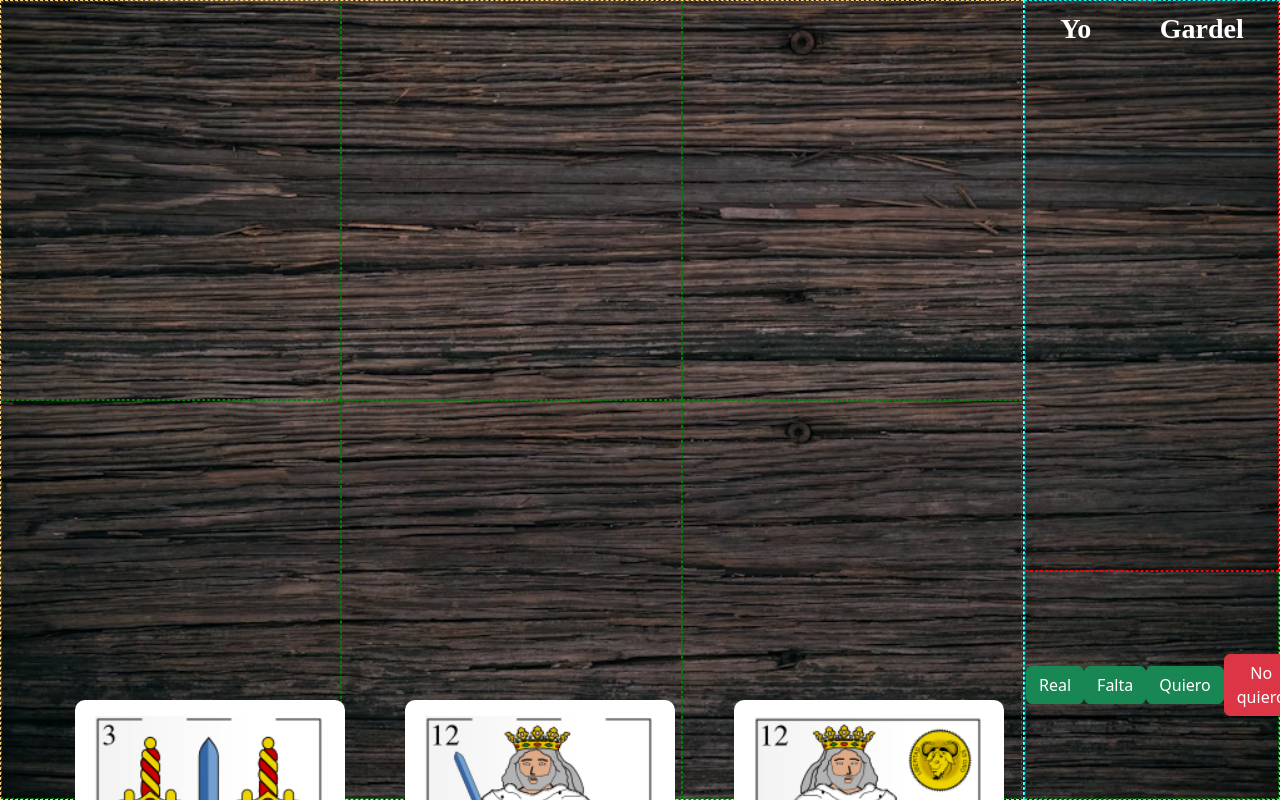
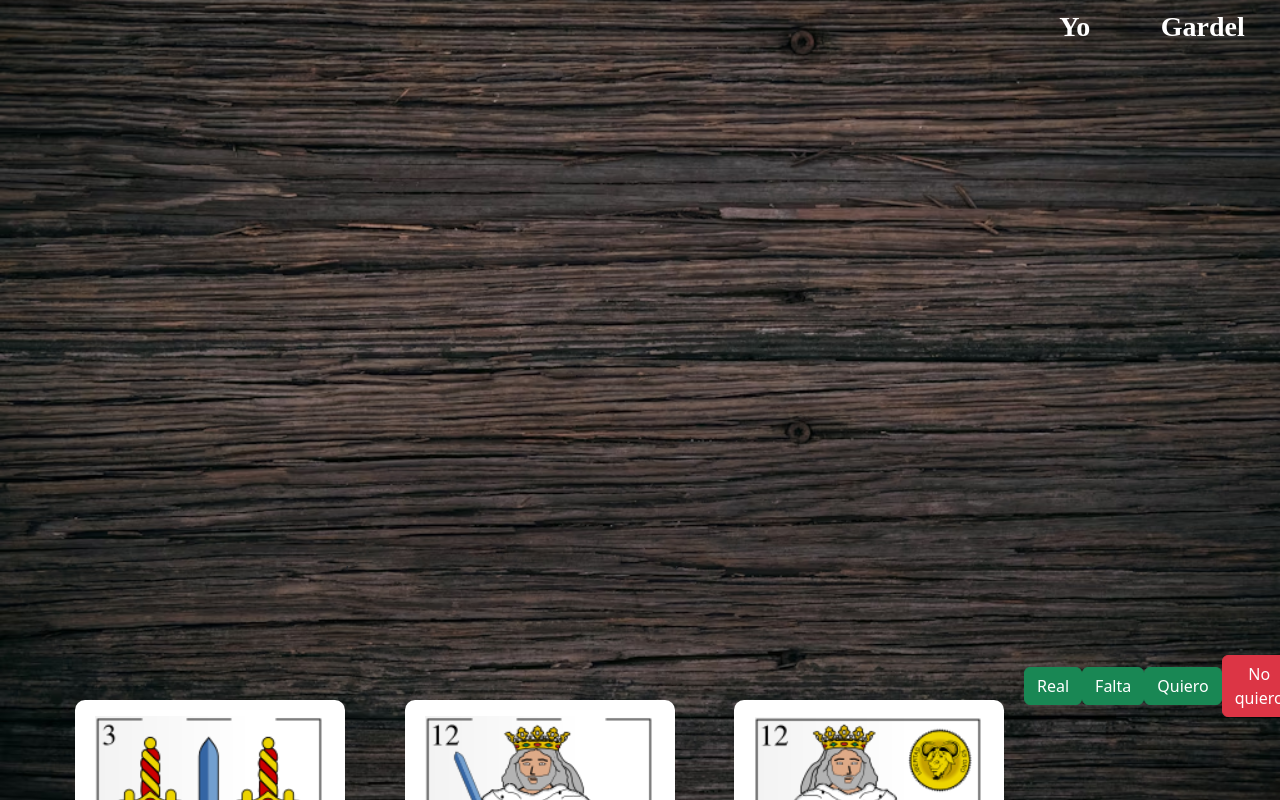
Before and after one commit to MartinHernandez101/coderhouse-js, a plain HTML site: page pages/playground.html in a window 1280 px wide. Drawn offline with nearby package versions, Linux system fonts and the light colour scheme; a web font is replaced by a local one.

Commit message:
removed dashed lines

```diff
--- a/css/styles.css
+++ b/css/styles.css
@@ -46,9 +46,6 @@ a {
 .board-container {
     height: 100%;
     width: 80%;
-    border-color: #ffd277;
-    border-style: dashed;
-    border-width: 1px;
     display: flex;
     flex-direction: column;
 }
@@ -59,9 +56,6 @@ a {
     display: flex;
     flex-direction: column;
     justify-content: space-between;
-    border-style: dashed;
-    border-color: aqua;
-    border-width: 1px;
 }
 
 .points-container {
@@ -70,9 +64,6 @@ a {
     height: 100%;
     width: auto;
     justify-content: space-around;
-    border-style: dashed;
-    border-color: red;
-    border-width: 1px;
 }
 
 .buttons-container {
@@ -81,9 +72,6 @@ a {
     width: 100%;
     justify-content: space-evenly;
     align-items: center;
-    border-style: dashed;
-    border-color: green;
-    border-width: 1px;
 }
 
 .points-title {
@@ -131,9 +119,6 @@ a {
     flex-direction: column;
     justify-content: center;
     align-items: center;
-    border-style: dashed;
-    border-color: green;
-    border-width: 1px;
 }
 
 .card-in-slot {
```
